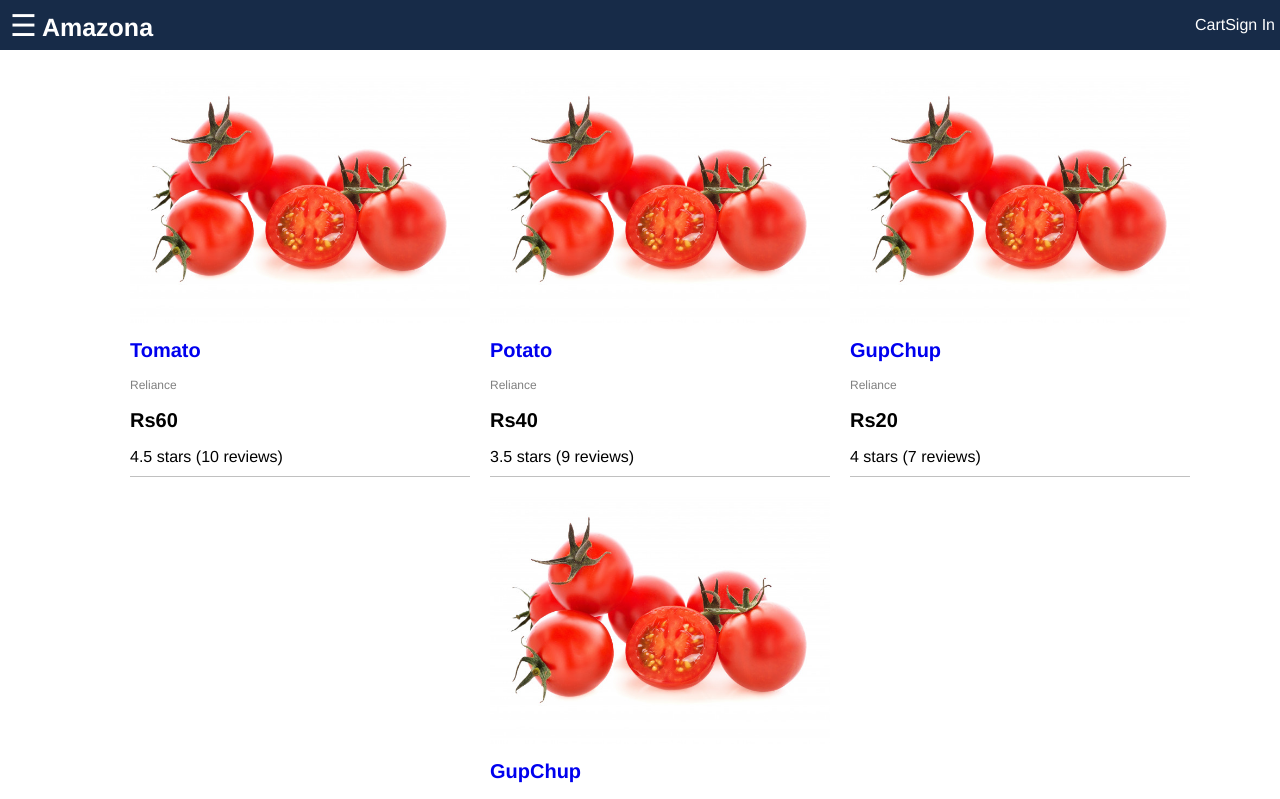
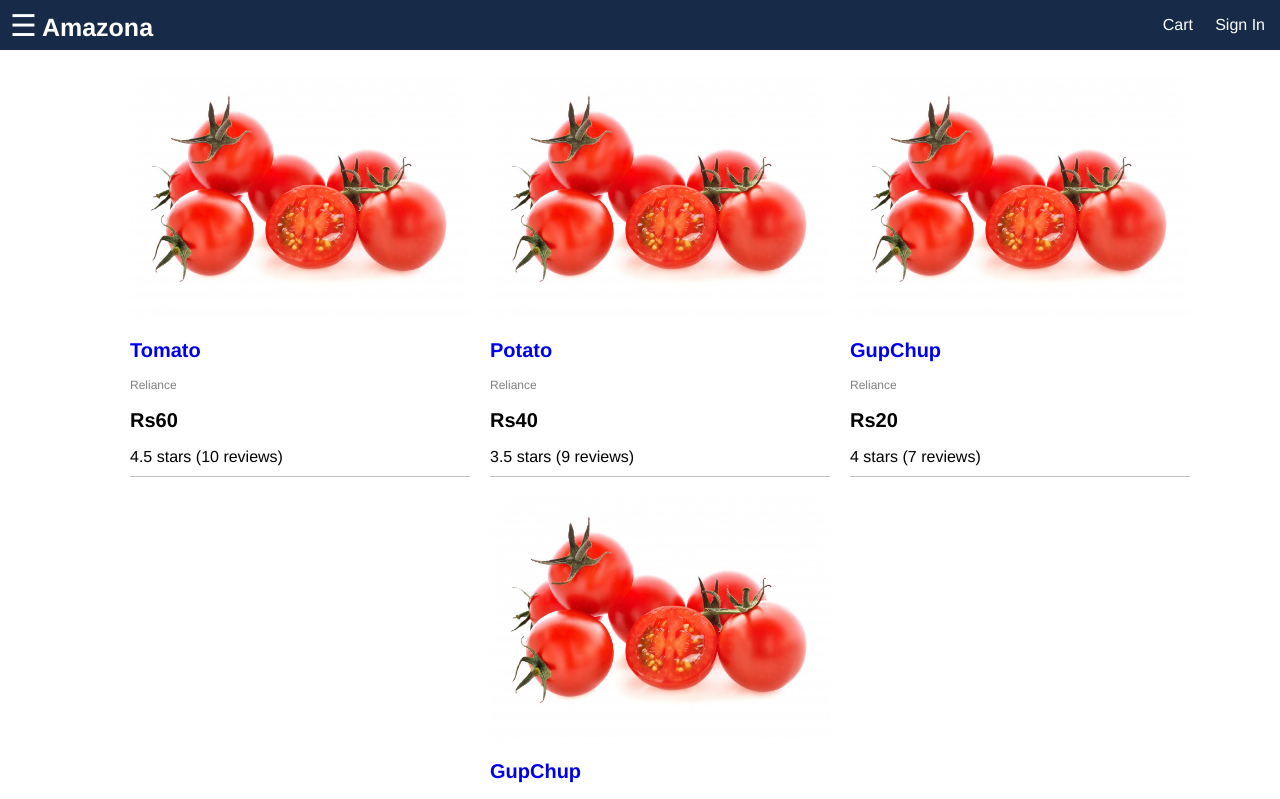
Before and after one commit to kaarmin/vegmazona, a React (Create React App) app in the folder frontend/: page / in a window 1280 px wide. Shown: the top 799 px of the page. Built offline with nearby package versions, Linux system fonts and the light colour scheme.

Commit message:
test image

```diff
--- a/frontend/src/App.js
+++ b/frontend/src/App.js
@@ -23,7 +23,7 @@ function App() {
             <a href="index.html">Amazona</a>
         </div>
         <div className="header-links">
-            <a href="cart.html">Cart</a>
+            <a href="cart.html">Cart  &nbsp;&nbsp;&nbsp;&nbsp;</a>
             <a href="signin.html">Sign In</a>
         </div>
     </header>
--- a/frontend/src/index.css
+++ b/frontend/src/index.css
@@ -81,8 +81,9 @@ a{
 a:hover{
   color: orange;
 }
-
-
+.header-links{
+  padding: 1rem;
+}
 
 
 
```
Also changed, not shown: frontend/public/images/8th.png (added), 1 other file (tests, documents, lock files or other folders).
